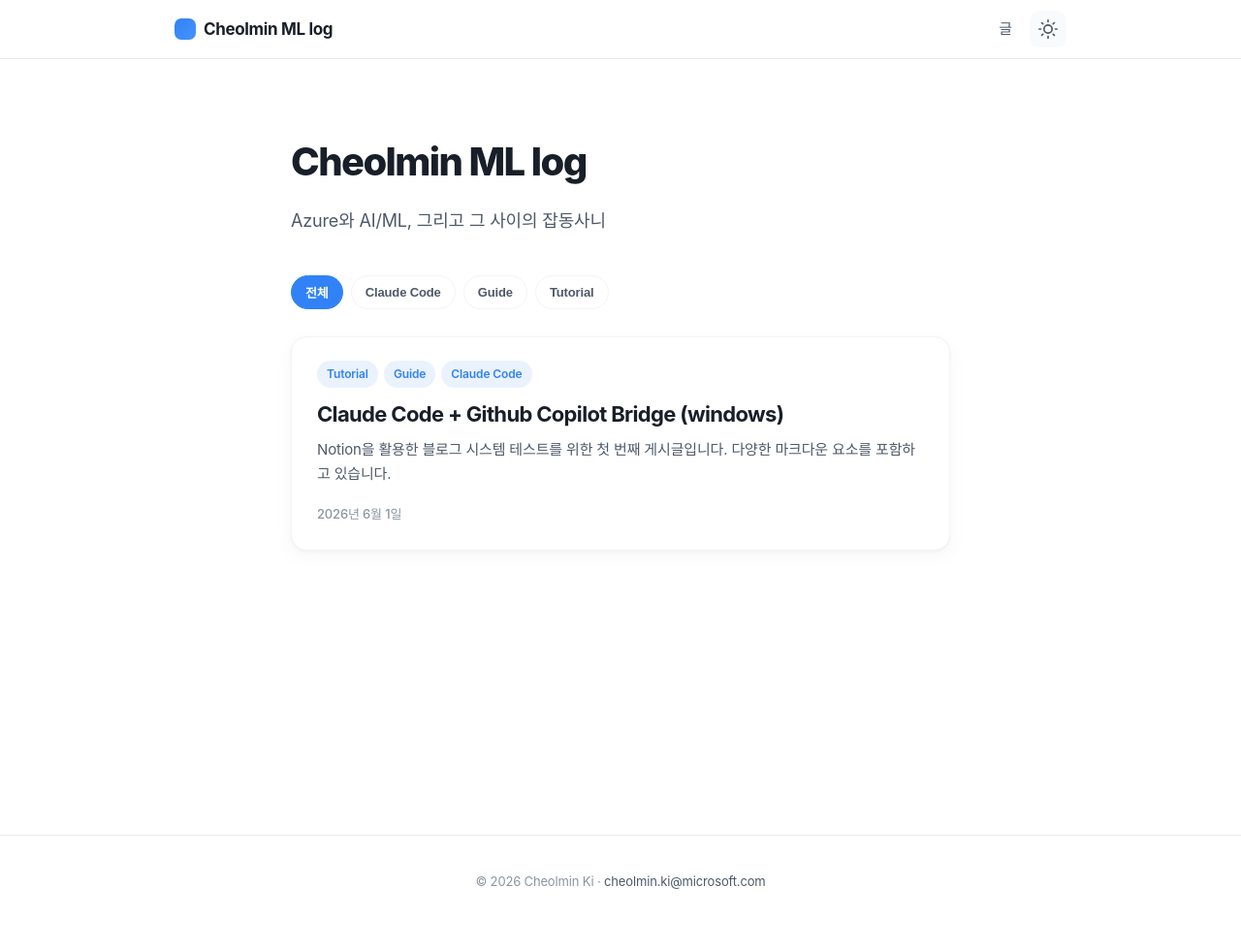
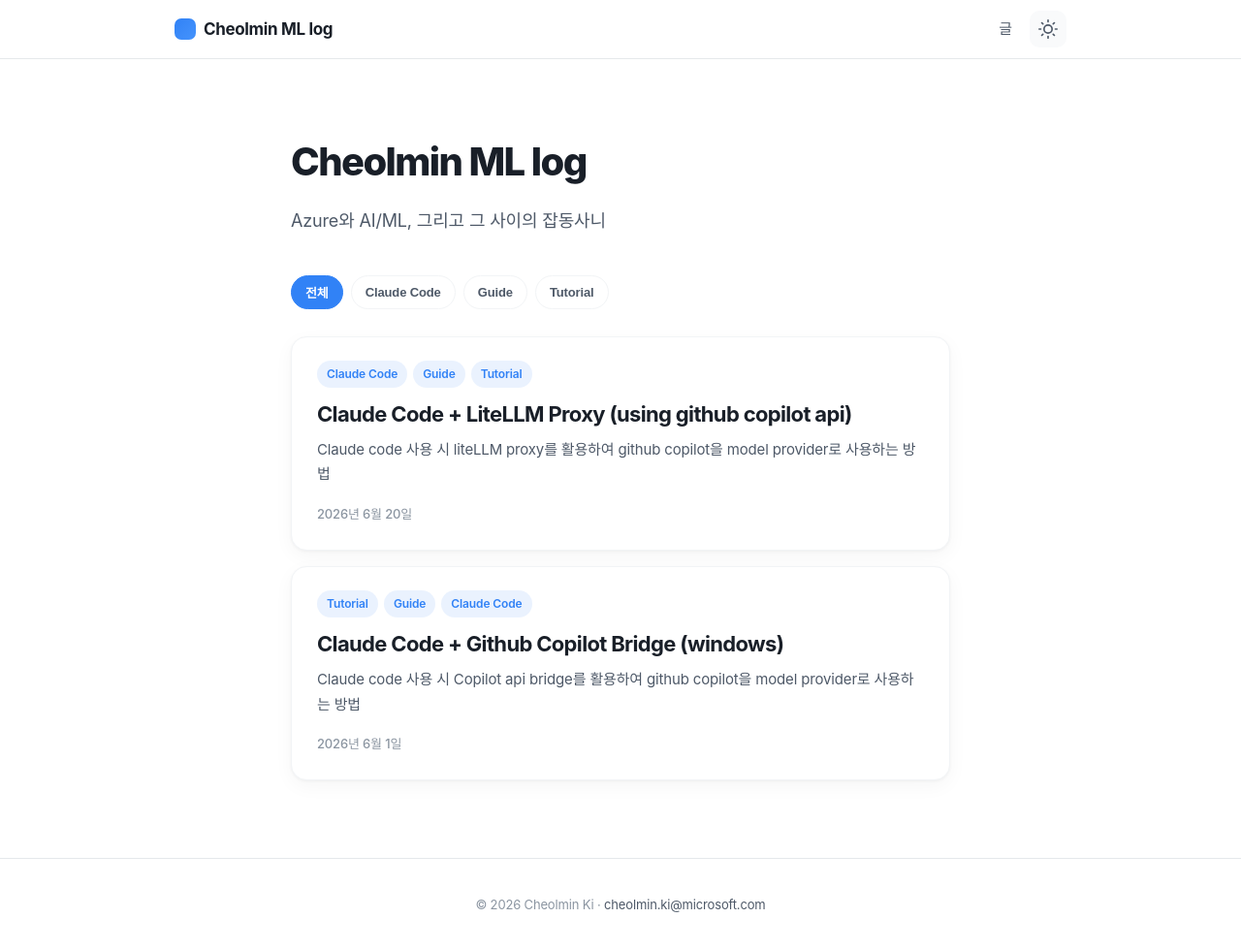
Before and after one commit to cheolmin/notion-blog, a Jekyll site: the page built from index.md, in a window 1280 px wide and 980 px high. Shown: the whole window at 97% size. Built offline with Jekyll 4.4.1, drawn with Linux system fonts in a browser that asks for light colours; some web fonts are replaced; part of the change alters nothing that is shown.

Commit message:
chore(content): sync from Notion

````diff
--- a/_posts/2026-06-01-first-post.md
+++ b/_posts/2026-06-01-first-post.md
@@ -3,7 +3,7 @@ layout: post
 title: "Claude Code + Github Copilot Bridge (windows)"
 date: 2026-06-01
 tags: ["Tutorial", "Guide", "Claude Code"]
-description: "Notion을 활용한 블로그 시스템 테스트를 위한 첫 번째 게시글입니다. 다양한 마크다운 요소를 포함하고 있습니다."
+description: "Claude code 사용 시 Copilot api bridge를 활용하여 github copilot을 model provider로 사용하는 방법"
 ---
 
 GitHub Copilot 구독을 백엔드로 사용해서 ****Claude Code*\*** CLI를 쓰는 Windows용 원클릭 설정입니다.
--- /dev/null
+++ b/_posts/2026-06-20-cc with github copilot.md
@@ -0,0 +1,204 @@
+---
+layout: post
+title: "Claude Code + LiteLLM Proxy (using github copilot api)"
+date: 2026-06-20
+tags: ["Claude Code", "Guide", "Tutorial"]
+description: "Claude code 사용 시 liteLLM proxy를 활용하여 github copilot을 model provider로 사용하는 방법"
+---
+
+# Claude Code + LiteLLM Proxy (GitHub Copilot 백엔드)
+
+Claude Code 를 **LiteLLM 프록시**에 연결하고, LiteLLM 이 **GitHub Copilot** 으로
+요청을 중계하도록 만드는 설치 가이드입니다. 기존 `copilot-api` 방식을 대체합니다.
+
+![]({{ '/assets/images/cc with github copilot/852d207ac112.png' | relative_url }})
+
+- 대상 셸: **PowerShell 7** (`pwsh`). Windows PowerShell **5.1 은 건드리지 않습니다.**
+  - PS7 프로파일: `…\Documents\PowerShell\Microsoft.PowerShell_profile.ps1`
+  - PS5.1 프로파일: `…\Documents\WindowsPowerShell\…` ← 그대로 둠 (기존 copilot-api 유지)
+- `ccc`, `ccc-opus`, `ccc-gpt`, `ccc-codex`, `ccc-gemini` … 명령은 그대로 사용합니다.
+
+---
+
+## 0. 사전 준비물 (이미 있으면 건너뛰기)
+
+> 아래 모든 명령은 **PowerShell 7 창**에서 실행합니다.
+(시작 메뉴 → "PowerShell 7" 또는 Windows Terminal 의 `pwsh` 탭)
+
+---
+
+## 1. LiteLLM 설치
+
+```powershell
+uv tool install "litellm[proxy]"
+```
+
+설치 확인:
+
+```powershell
+litellm --version
+```
+
+> `litellm.exe` 는 `%USERPROFILE%\.local\bin` 에 설치되며 이 경로는 보통 PATH 에 이미 포함됩니다.
+`litellm : command not found` 가 나오면 PowerShell 7 을 새로 열고 다시 시도하세요.
+
+---
+
+## 2. LiteLLM config 배치
+
+이 폴더의 `assets\config.yaml` 을 `%USERPROFILE%\.config\litellm\config.yaml` 로 복사합니다.
+아래 블록을 **이 README 가 있는 폴더에서 연 PowerShell 7** 에 그대로 붙여넣으세요.
+
+```powershell
+# config + 토큰 폴더 생성
+$dst = Join-Path $env:USERPROFILE ".config\litellm"
+New-Item -ItemType Directory -Path $dst -Force | Out-Null
+New-Item -ItemType Directory -Path (Join-Path $dst "github_copilot") -Force | Out-Null
+
+# assets\config.yaml -> ~/.config/litellm/config.yaml
+Copy-Item ".\assets\config.yaml" (Join-Path $dst "config.yaml") -Force
+
+# 확인
+Get-Content (Join-Path $dst "config.yaml") -TotalCount 14
+```
+
+> `config.yaml` 의 모델 목록은 `ccc` 별칭과 1:1 로 맞춰져 있고, 맨 아래 `"*"` 와일드카드가
+그 외 모든 Copilot 모델을 그대로 통과시킵니다. 모델명을 바꾸려면 이 파일만 수정하면 됩니다.
+
+---
+
+## 3. PowerShell 7 프로파일에 셸 추가
+
+### 3-1. 프로파일 열기
+
+```powershell
+if (-not (Test-Path $PROFILE)) { New-Item -ItemType File -Path $PROFILE -Force | Out-Null }
+notepad $PROFILE
+```
+
+> **반드시 PowerShell 7 (****`pwsh`****) 안에서** 실행해야 PS7 프로파일이 열립니다.
+Windows PowerShell 5.1 에서 열면 엉뚱한(5.1용) 프로파일이 열립니다.
+
+### 3-2. starship 프롬프트 (선택) — 프로파일 **맨 위**에 붙여넣기
+
+`assets\starship-init.ps1` 내용을 복사해 프로파일 **최상단**에 붙여넣습니다.
+(starship 을 안 쓰면 이 단계는 건너뜁니다.)
+
+### 3-3. LiteLLM 브리지 — 프로파일 **맨 아래**에 붙여넣기
+
+`assets\litellm-bridge.ps1` **전체 내용**을 복사해 프로파일 **가장 아래**에 붙여넣고 저장합니다.
+
+> 클립보드로 한 번에 복사하고 싶다면:
+
+```powershell
+Get-Content ".\assets\litellm-bridge.ps1" -Raw | Set-Clipboard
+```
+
+  그런 다음 메모장에서 `Ctrl+End` → `Ctrl+V` → 저장.
+
+### 3-4. 프로파일 다시 로드
+
+```powershell
+. $PROFILE
+```
+
+오류 없이 로드되면 성공입니다. 확인:
+
+```powershell
+Show-CopilotModels
+```
+
+별칭 목록(`ccc -> claude-sonnet-4.6` 등)이 출력되면 셸이 정상 로드된 것입니다.
+
+---
+
+## 4. 최초 1회 GitHub Copilot 로그인
+
+LiteLLM 의 GitHub Copilot 연동은 **최초 1회 device 로그인**이 필요합니다.
+그냥 아무 `ccc` 명령이나 실행하면 자동으로 로그인 창이 뜹니다.
+
+```powershell
+ccc
+```
+
+그러면:
+
+1. **새 PowerShell 7 창**이 (보이게) 뜨고, 그 안에 아래 같은 안내가 나옵니다:
+```plain text
+Please visit <https://github.com/login/device> and enter code XXXX-XXXX
+```
+
+2. 브라우저에서 `https://github.com/login/device` 열기 → **그 코드 입력** → GitHub 계정으로 승인.
+3. 승인되면 LiteLLM 이 포트 4000 을 열고, 원래 창의 `ccc` 가 자동으로 Claude Code 를 띄웁니다.
+
+> 로그인 토큰은 `%USERPROFILE%\.config\litellm\github_copilot\access-token` 에 저장됩니다.
+**다음부터는 로그인 없이** `ccc` 한 번으로 프록시가 백그라운드(최소화)로 자동 기동됩니다.
+
+---
+
+## 5. 사용법
+
+```powershell
+ccc                      # 기본 모델 (claude-sonnet-4.6)
+ccc-sonnet               # claude-sonnet-4.6
+ccc-opus                 # claude-opus-4.8
+ccc-opus-skip            # opus + --dangerously-skip-permissions
+ccc-haiku                # claude-haiku-4.5
+ccc-gpt                  # gpt-5.5
+ccc-gpt-fast             # gpt-5.4-mini
+ccc-mini                 # gpt-5-mini
+ccc-codex                # gpt-5.3-codex
+ccc-gpt-skip             # gpt + --dangerously-skip-permissions
+ccc-gemini               # gemini-3.5-flash
+ccc-gemini-pro           # gemini-3.1-pro-preview
+ccc-model <모델명>       # config.yaml 의 임의 model_name 직접 지정
+ccc-model gpt-4o "버그 고쳐줘"   # 모델 뒤에 인자/프롬프트 전달 가능
+```
+
+프록시 관리:
+
+```powershell
+Show-CopilotModels       # 별칭 ↔ 실제 모델 매핑 보기
+Start-LiteLLM            # 프록시 수동 기동 (보통 ccc 가 알아서 함)
+Stop-LiteLLM             # 프록시 종료
+Set-CopilotModel <모델>  # ccc 의 기본 모델을 세션 동안 변경
+```
+
+---
+
+## 6. 동작 원리 (요약)
+
+- `ccc*` 명령 → `Invoke-ClaudeLiteLLM` → 포트 4000 확인.
+  - 꺼져 있으면 `Start-LiteLLM` 으로 자동 기동:
+    - **최초(미인증)**: 창을 **보이게** 띄워 device 코드를 노출, 최대 5분 대기.
+    - **이후(인증됨)**: **최소화** 창으로 조용히 기동, 최대 60초 대기.
+- Claude Code 에는 다음 환경변수가 (해당 명령 실행 동안만) 주입됩니다:
+  - `ANTHROPIC_BASE_URL = http://localhost:4000`
+  - `ANTHROPIC_AUTH_TOKEN = sk-litellm-local` ← `config.yaml` 의 `master_key` 와 동일해야 함
+  - `ANTHROPIC_MODEL = <선택한 모델>`
+
+---
+
+## 7. 트러블슈팅
+
+---
+
+## 8. 폴더 구성
+
+```plain text
+cc-litellm-proxy\
+├─ README.md                         ← 이 문서
+└─ assets\
+   ├─ config.yaml                    ← ~/.config/litellm/config.yaml 로 복사 (2단계)
+   ├─ litellm-bridge.ps1             ← PS7 프로파일 맨 아래에 붙여넣기 (3-3단계)
+   ├─ starship-init.ps1             ← (선택) PS7 프로파일 맨 위에 붙여넣기 (3-2단계)
+   └─ Microsoft.PowerShell_profile.reference.ps1  ← 동작 확인된 PS7 프로파일 전체 백업(참고용)
+```
+
+> `Microsoft.PowerShell_profile.reference.ps1` 은 **참고용 백업**입니다.
+새 PC 라서 PS7 프로파일이 비어 있다면, 이 파일을 통째로
+`…\Documents\PowerShell\Microsoft.PowerShell_profile.ps1` 로 복사해도 됩니다
+(단, 그 안에는 coreutils/starship 등 이 PC 고유 설정이 포함돼 있으니 확인 후 사용).
+
+
+## 9. Asset
````
Also changed, not shown: assets/images/cc with github copilot/852d207ac112.png (added).
